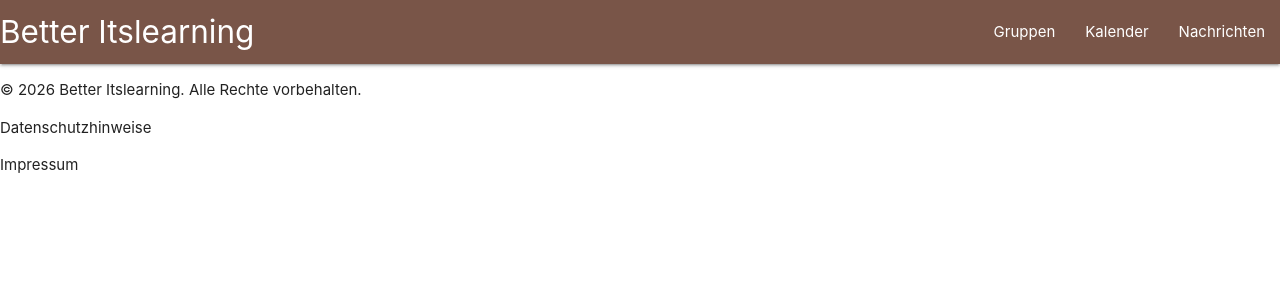
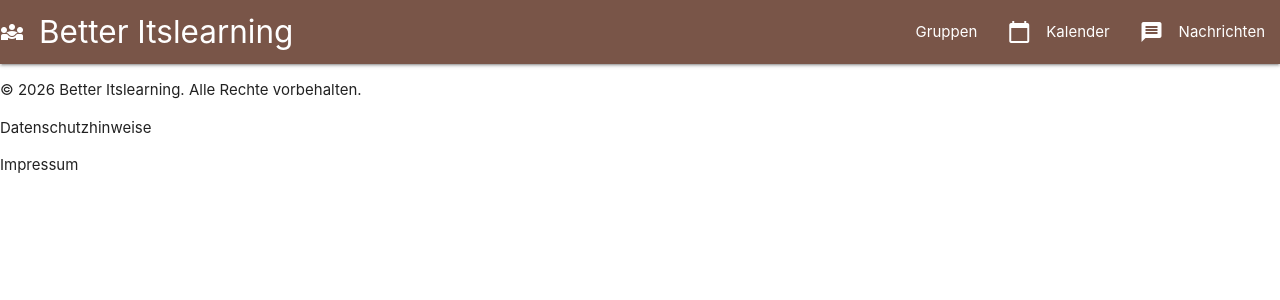
Before and after one commit to KyraOnThePhone/goGroup, a PHP site: page / in a window 1280 px wide. Shown: the top 300 px of the page. Run offline with PHP 8.4, Linux system fonts and the light colour scheme.

Commit message:
Header, Footer

```diff
--- /dev/null
+++ b/webserver_data/components/head.php
@@ -0,0 +1,8 @@
+<head>
+    <meta charset="UTF-8">
+    <meta name="viewport" content="width=device-width, initial-scale=1.0">
+    <title>Better Itslearning</title>
+    <link rel="stylesheet" href="style.css">
+    <link href="https://cdnjs.cloudflare.com/ajax/libs/materialize/1.0.0/css/materialize.min.css" rel="stylesheet">
+    <link href="https://fonts.googleapis.com/icon?family=Material+Icons" rel="stylesheet">
+</head>
--- a/webserver_data/components/header.php
+++ b/webserver_data/components/header.php
@@ -1,11 +1,11 @@
     <header>
         <nav class="nav navbar brown darken1">
   <div class="nav-wrapper">
-    <a href="#" class="brand-logo">Better Itslearning</a>
+    <a href="#" class="brand-logo"> <i class="material-icons left">diversity_3</i>Better Itslearning</a>
     <ul id="nav-mobile" class="right hide-on-med-and-down">
       <li><a href="#">Gruppen</a></li>
-      <li><a href="#">Kalender</a></li>
-      <li><a href="#">Nachrichten</a></li>
+      <li><a href="#"><i class="material-icons left">calendar_today</i>Kalender</a></li>
+      <li><a href="#"><i class="material-icons left">message</i>Nachrichten</a></li>
     </ul>
   </div>
 </nav>
--- a/webserver_data/index.php
+++ b/webserver_data/index.php
@@ -1,13 +1,6 @@
 <!DOCTYPE html>
 <html lang="de">
-<head>
-    <meta charset="UTF-8">
-    <meta name="viewport" content="width=device-width, initial-scale=1.0">
-    <title>Better Itslearning</title>
-    <link rel="stylesheet" href="style.css">
-    <link href="https://cdnjs.cloudflare.com/ajax/libs/materialize/1.0.0/css/materialize.min.css" rel="stylesheet">
-    <link href="https://fonts.googleapis.com/icon?family=Material+Icons" rel="stylesheet">
-</head>
+<?php include 'components/head.php'; ?>
 <body>
     <?php include 'components/header.php'; ?>
 
```
